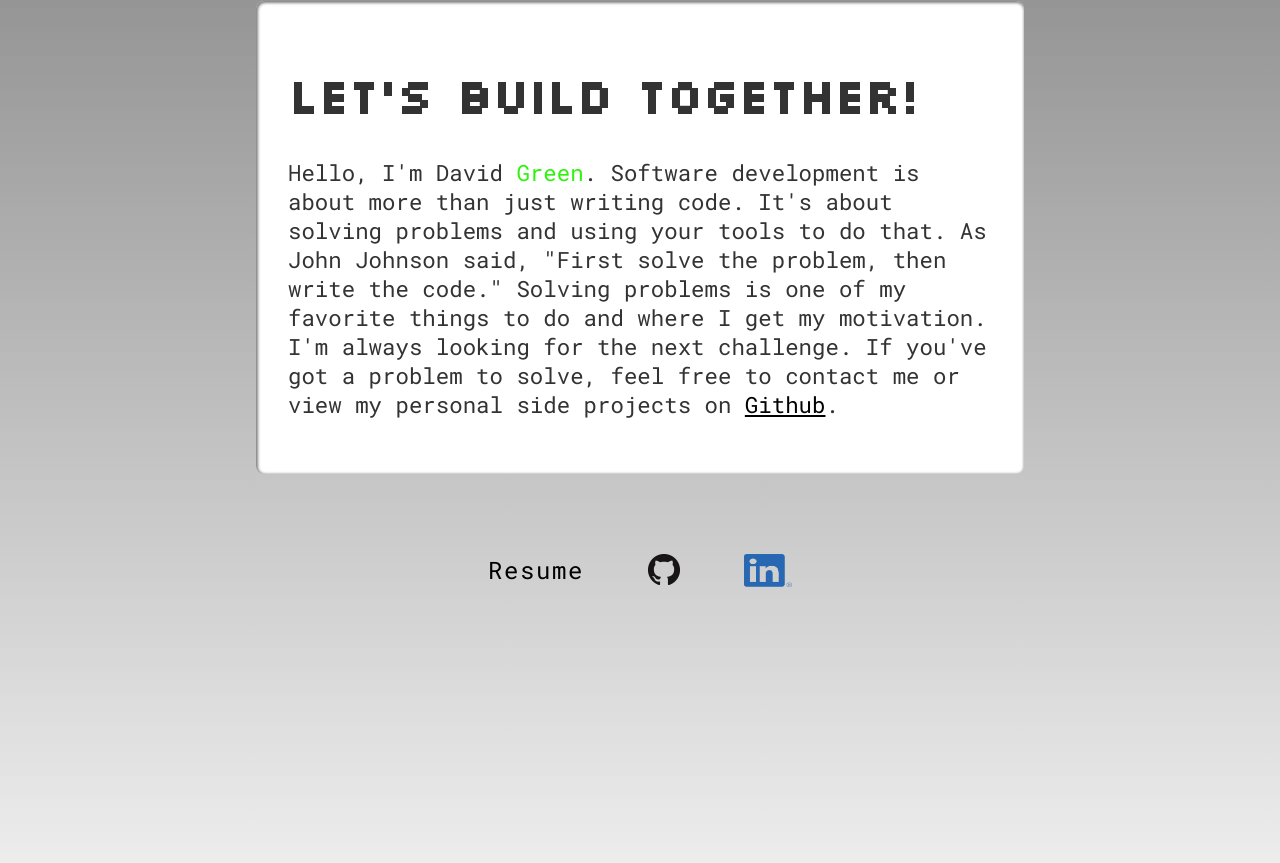
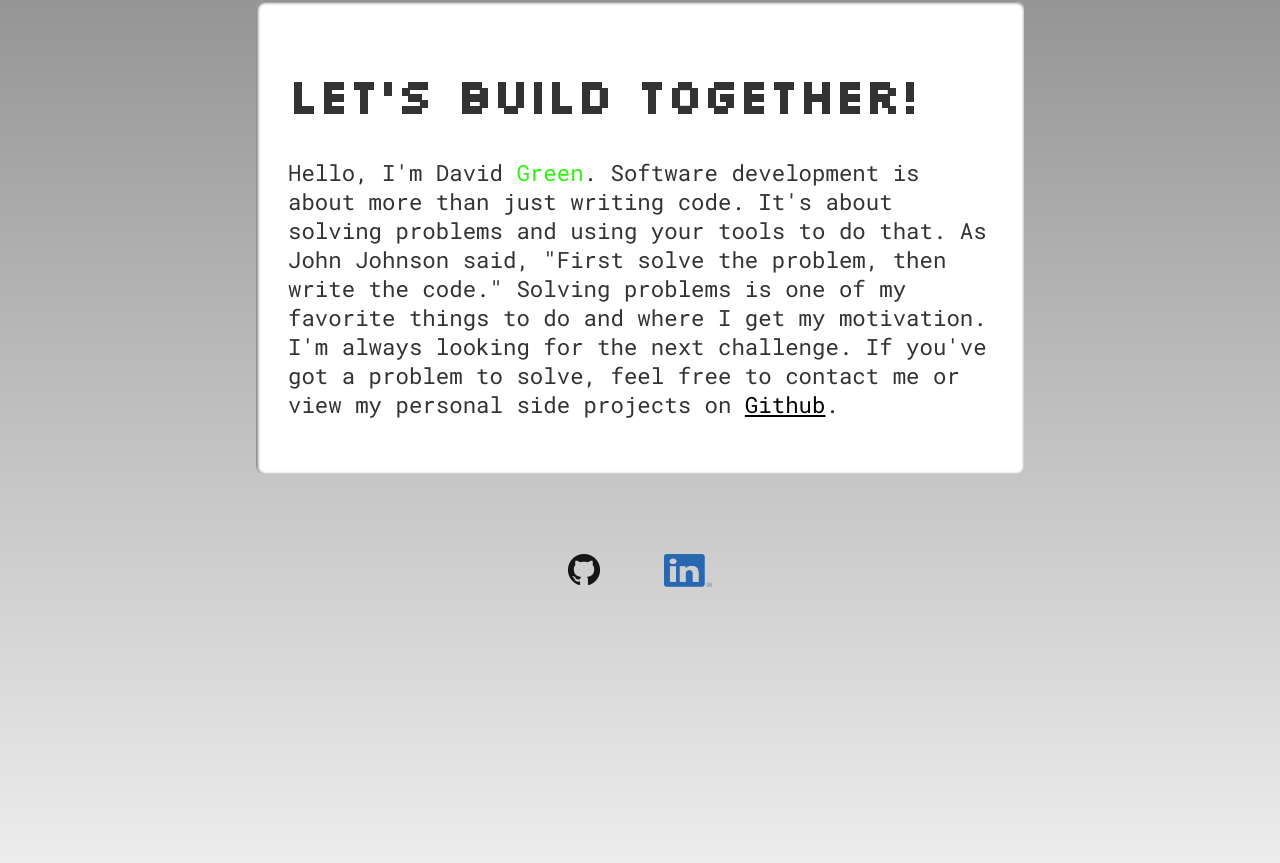
Before and after one commit to davidgreen29/portfolio-app, a React (Create React App) app: page / in a window 1280 px wide. Shown: the part 207-1070 px from the top of the page. Built offline with nearby package versions, Linux system fonts and the light colour scheme.

Commit message:
"resume link removal"

```diff
--- a/src/Styles/App.css
+++ b/src/Styles/App.css
@@ -102,7 +102,7 @@ body {
 }
 
 .Footer-container {
-  display: flex;
+display: flex;
  justify-content: center;
  padding-top: 3em;
  padding-bottom: 2em;
@@ -127,17 +127,6 @@ body {
   border-radius: 3rem;
 }
 
-.resume-Link {
-  text-decoration: none;
-  color: black;
-  font-family: 'Roboto mono',monospace;
-  font-size: 1.5rem;
-  letter-spacing: .1rem;
-}
-
-.resume-Link:hover {
-  color:#2DF30D;
-}
 
 @media(max-width:550px)  {
 .inside-container {
--- a/src/components/Footer.js
+++ b/src/components/Footer.js
@@ -11,9 +11,6 @@ export default function Footer() {
 
     return(
         <div className="Footer-container">
-            <a className="resume-Link" href="https://drive.google.com/file/d/15PH4KTOTR-jAOGtLqtjAKuLVvjQG8SAz/view?usp=sharing" target="_blank" rel="noopener noreferrer" >
-                Resume
-            </a>
             <a href="https://github.com/davidgreen29" target="_blank" rel="noopener noreferrer">
                 <img src={gitLogo} alt="github-link" className="git-link"/>
             </a>
```
